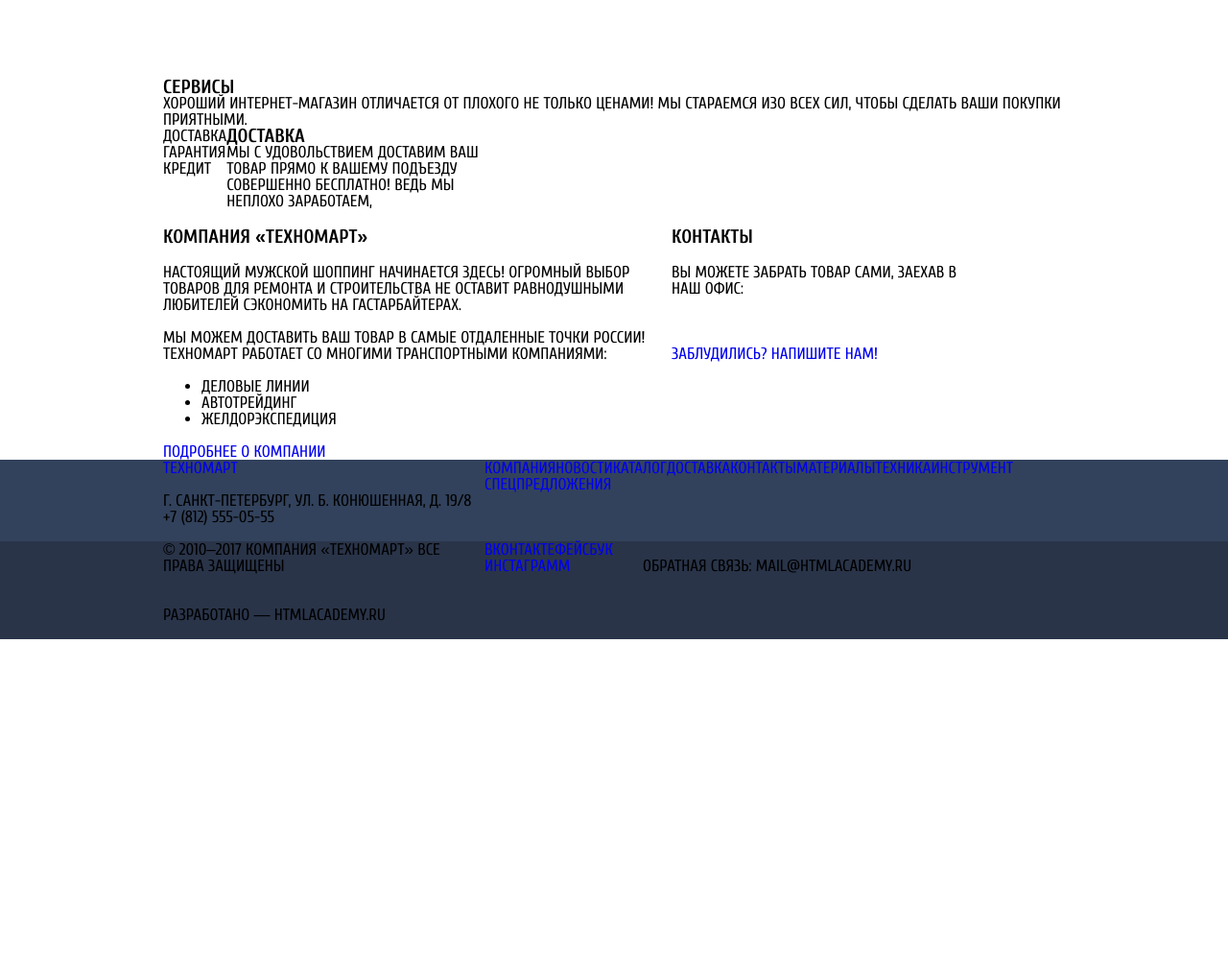
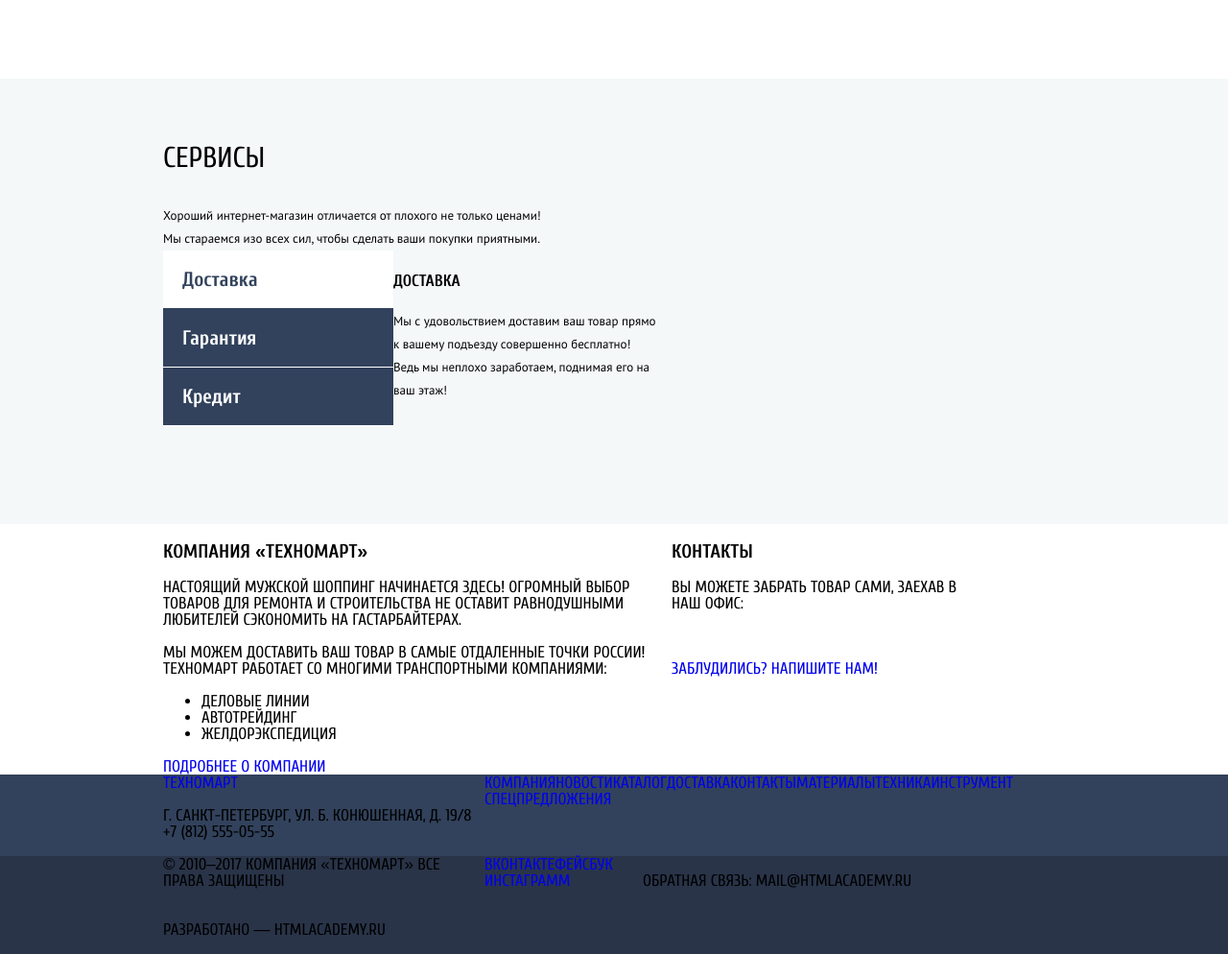
Before and after one commit to natirbey/technomart, a plain HTML site: page index.html in a window 1280 px wide. Shown: the part 1803-2797 px from the top of the page at 96% size. Before the commit the page ends 2469 px from the top, so only its background shows below. Drawn offline with Linux system fonts and the light colour scheme.

Commit message:
Начал сервисы

```diff
--- a/css/main.css
+++ b/css/main.css
@@ -277,7 +277,7 @@ body {
     color: #000000;
     font-size: 21px;
     line-height: 21px;
-    padding: 15px 25px 15px 25px;
+    padding: 15px 25px;
 }
 
 .user-navigation-bottom li:first-child .btn {
@@ -330,8 +330,7 @@ body {
     padding-right: 55px;
 }
 
-.container-center,
-.main-content {
+.container-center {
     width: 940px;
     margin: 0 auto;
 }
@@ -364,7 +363,7 @@ body {
     text-align: center;
     font-size: 14px;
     line-height: 18px;
-    padding: 10px 24px 10px 24px;
+    padding: 10px 24px;
     color: #ffffff;
     background-color: rgba(0, 0, 0, 0.1);
     border-radius: 4px;
@@ -437,7 +436,7 @@ body {
     z-index: 10;
 }
 
-.main-user-menu>.menu-list-item {
+.main-user-menu > .menu-list-item {
     margin-right: 20px;
     margin-bottom: 20px;
 }
@@ -573,7 +572,7 @@ body {
 }
 
 .popular-manufacturer .btn-red {
-    padding: 11px 70px 11px 70px;
+    padding: 11px 70px;
 }
 
 .popular-product {
@@ -669,16 +668,25 @@ body {
 }
 
 .product-item-price a {
-    margin: 0 auto;
-    margin-bottom: 21px;
+    margin: 0 auto 21px;
     color: #ffffff;
     width: 141px;
-    padding: 10px 0px 10px 0px;
+    padding: 10px 0;
     text-decoration: none;
     background-image: url("../img/btn-red-price.svg");
     background-repeat: no-repeat;
     background-position: 0 0;
     background-size: 141px 38px;
+}
+
+.services-wrap {
+    background-color: #f4f8f9;
+}
+
+.services {
+    width: 940px;
+    margin: 0 auto;
+    padding: 68px 0px 102px 0px;
 }
 
 .services-list-wrap {
@@ -692,10 +700,50 @@ body {
     list-style: none;
 }
 
+.services-list-item .btn-services {
+    display: inline-block;
+    text-transform: lowercase;
+    width: 240px;
+    padding: 15px 20px 15px 20px;
+    background-color: #32425c;
+    font-size: 21px;
+    line-height: 30px;
+    font-weight: bold;
+    color: #ffffff;
+    border-bottom: 1px solid
+}
+
+.services-list-item .btn-services::first-letter {
+    text-transform: uppercase;
+}
+
+.services-list-item .checked {
+    background-color: #ffffff;
+    color: #32425c;
+}
+
 .services h3,
 .services p {
     margin: 0;
     padding: 0;
+}
+
+.services h3 {
+    font-size: 30px;
+    line-height: 30px;
+    font-weight: 400;
+    margin-bottom: 33px;
+}
+
+.services p {
+    font-family: "PT Sans", Arial, Helvetica, sans-serif;
+    font-size: 13px;
+    line-height: 24px;
+    text-transform: lowercase;
+}
+
+.services p::first-letter {
+    text-transform: uppercase;
 }
 
 .delivery {
--- a/index.html
+++ b/index.html
@@ -109,6 +109,7 @@
                 </nav>
             </header>
             <main class="main-content">
+                <div class="container-center">
                     <section class="main-user-menu">
                         <h3 class="visually-hidden">Меню товаров и услуг</h3>
                         <!--<section class="user-menu-list">-->
@@ -257,31 +258,36 @@
                             </li>
                         </ul>
                     </section>
+                </div>
+                <div class="services-wrap">
                     <article class="services">
                         <h3>Сервисы</h3>
-                    <p>Хороший интернет-магазин отличается от плохого не только ценами! Мы стараемся
-                        изо всех сил, чтобы сделать ваши покупки приятными.</p>
+                        <p>Хороший интернет-магазин отличается от плохого не только ценами!</p>
+                        <p>Мы стараемся изо всех сил, чтобы сделать ваши покупки приятными.</p>
                         <div class="services-list-wrap">
                             <ul class="services-list">
-                            <li>
-                                <a class="btn">Доставка</a>
+                                <li class="services-list-item">
+                                    <a class="btn-services checked">Доставка</a>
                                 </li>
-                            <li>
-                                <a class="btn">Гарантия</a>
+                                <li class="services-list-item">
+                                    <a class="btn-services">Гарантия</a>
                                 </li>
-                            <li>
-                                <a class="btn">Кредит</a>
+                                <li class="services-list-item">
+                                    <a class="btn-services">Кредит</a>
                                 </li>
                             </ul>
                             <section class="delivery">
-                            <h3>Доставка</h3>
+                                <h4>Доставка</h4>
                                 <p>
                                     Мы с удовольствием доставим ваш товар прямо к вашему подъезду совершенно
-                                бесплатно! Ведь мы неплохо заработаем,
+                                    бесплатно!</p>
+                                <p>Ведь мы неплохо заработаем, поднимая его на ваш этаж!
                                 </p>
                             </section>
                         </div>
                     </article>
+                </div>
+                <div class="container-center">
                     <div class="features-contacts-wrap">
                         <article class="features">
                             <h3>Компания «Техномарт»</h3>
@@ -308,6 +314,7 @@
                             </p>
                             <a class="btn" href="#">Заблудились? Напишите нам!</a>
                         </article>
+                    </div>
                 </div>
             </main>
             <footer class="main-footer">
```
Lines whose indentation alone changed are shown as unchanged.
